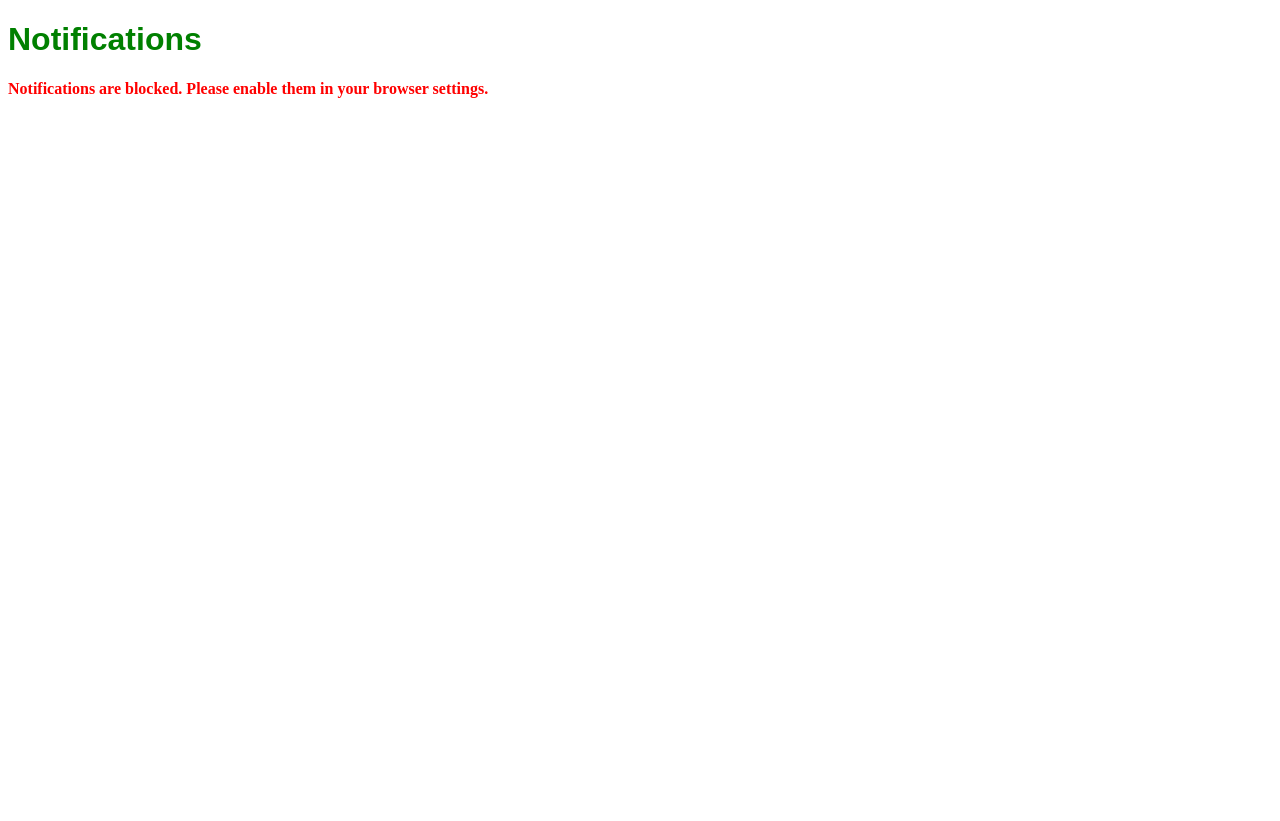
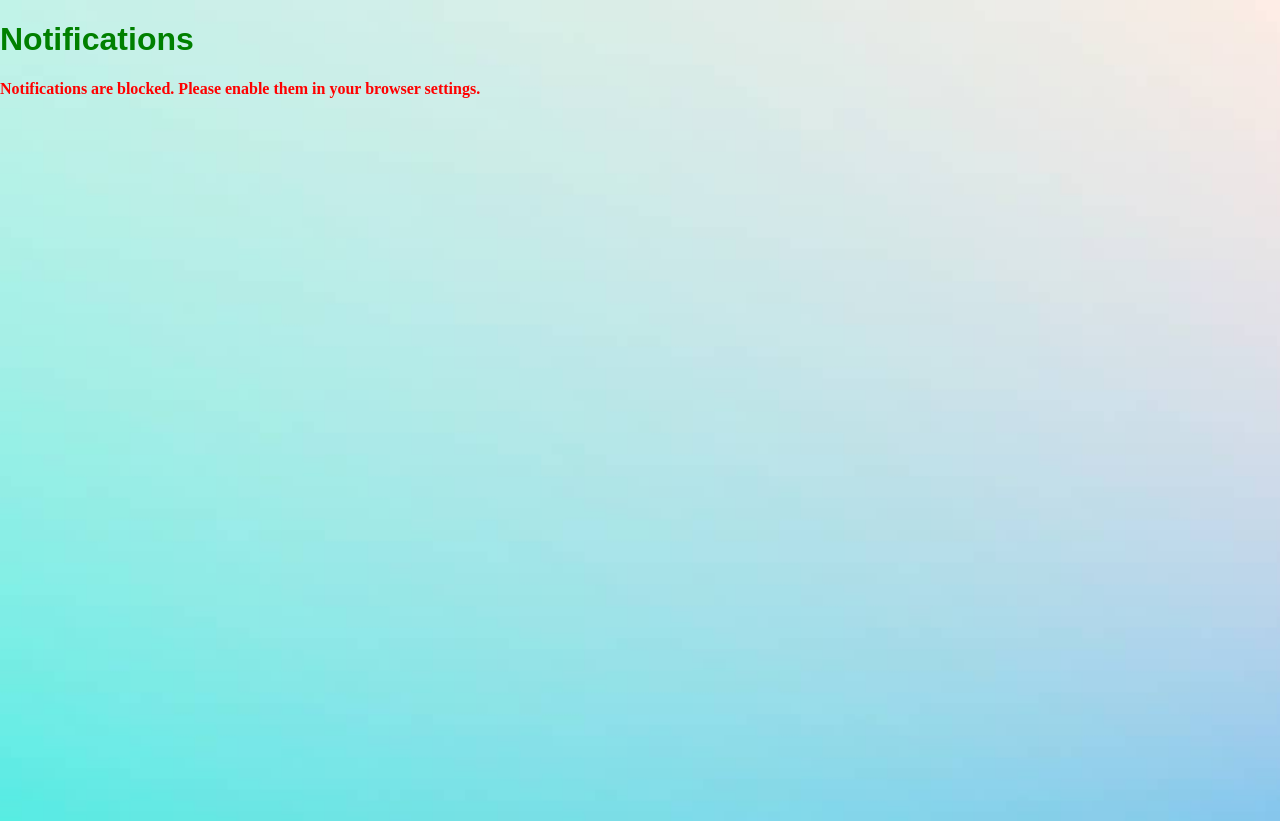
Before and after one commit to TomatoTrained/AutoBidEAuction, a plain HTML site: page notifications.html in a window 1280 px wide. Before the commit the page ends 800 px from the top, so only its background shows below. Drawn offline with Linux system fonts and the light colour scheme; no server answers.

Commit message:
Update notifications.html

```diff
--- a/notifications.html
+++ b/notifications.html
@@ -16,8 +16,12 @@
             color: green;
             font-family: Arial, sans-serif;
         }
-        body {
-            background-color: white;
+
+         body {
+            background-image: url("https://github.com/TomatoTrained/AutoBidEAuction/blob/main/IMG-20240712-WA0008.jpg?raw=true");
+            background-size: cover;
+            margin: 0;
+            height: 100vh;
         }
     </style>
 </head>
```
